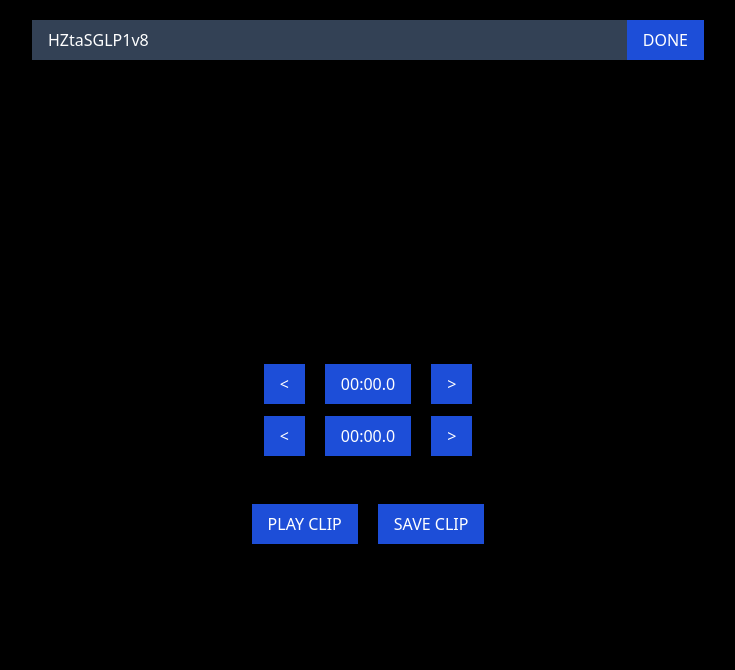
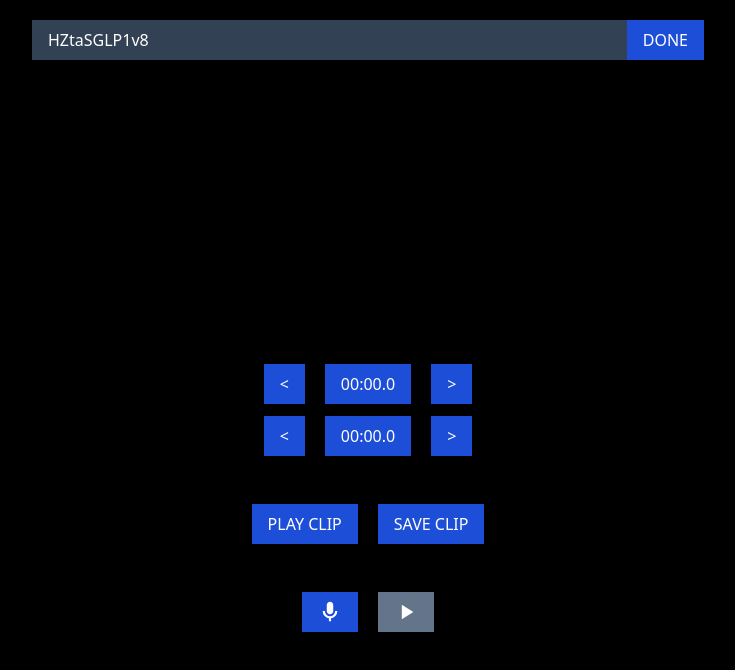
Before and after one commit to bryanjenningz/speaking-practice, a Next.js app: page / in a window 1280 px wide. Shown: the top 670 px of the page, without its empty margins (272-1007 px from the left). Built offline with nearby package versions, Linux system fonts and the light colour scheme; no server answers.

Commit message:
Add audio recording

```diff
--- a/src/pages/index.tsx
+++ b/src/pages/index.tsx
@@ -1,8 +1,9 @@
 import { type NextPage } from "next";
 import Head from "next/head";
-import { useState } from "react";
+import { useEffect, useRef, useState } from "react";
 import { YouTubePlayer, DEFAULT_YOUTUBE_VIDEO_ID } from "~/components/YouTube";
 import { formatVideoTime } from "~/utils/formatVideoTime";
+import { type Recorder, recordAudio } from "~/utils/recordAudio";
 
 type Clip = {
   id: number;
@@ -11,11 +12,60 @@ type Clip = {
   endTime: number;
 };
 
+type SavedAudio =
+  | { type: "NO_AUDIO_SAVED" }
+  | { type: "RECORDING_AUDIO" }
+  | { type: "RECORDED_AUDIO"; play: () => void };
+
+const MicrophoneSvg = () => {
+  return (
+    <svg height="24" viewBox="0 -960 960 960" width="24">
+      <path
+        fill="currentColor"
+        d="M479.972-389q-53.798 0-91.429-37.65-37.63-37.651-37.63-91.437v-238.326q0-53.786 37.658-91.437 37.659-37.65 91.457-37.65 53.798 0 91.429 37.65 37.63 37.651 37.63 91.437v238.326q0 53.786-37.658 91.437Q533.77-389 479.972-389Zm-43.559 283.587v-123.956q-108.065-14.479-178.457-96.855-70.391-82.376-70.391-191.863h87.413q0 85.152 59.983 145.087 59.983 59.935 145.087 59.935 85.104 0 145.039-59.969 59.935-59.969 59.935-145.053h87.413q0 109.544-70.391 191.892-70.392 82.347-178.457 96.826v123.956h-87.174Z"
+      />
+    </svg>
+  );
+};
+
+const StopSvg = () => {
+  return (
+    <svg height="24" viewBox="0 -960 960 960" width="24">
+      <path
+        fill="currentColor"
+        d="M231.869-231.869v-496.262h496.262v496.262H231.869Z"
+      />
+    </svg>
+  );
+};
+
+const PlaySvg = () => {
+  return (
+    <svg height="24" viewBox="0 -960 960 960" width="24">
+      <path
+        fill="currentColor"
+        d="M311.869-185.413v-589.174L775.066-480 311.869-185.413Z"
+      />
+    </svg>
+  );
+};
+
 const Home: NextPage = () => {
   const [videoId, setVideoId] = useState(DEFAULT_YOUTUBE_VIDEO_ID);
   const [startTime, setStartTime] = useState(0);
   const [endTime, setEndTime] = useState(0);
   const [clips, setClips] = useState<Clip[]>([]);
+
+  const recorder = useRef<null | Recorder>();
+  useEffect(() => {
+    void (async () => {
+      recorder.current = await recordAudio();
+    })();
+  }, []);
+  const [savedAudio, setSavedAudio] = useState<SavedAudio>({
+    type: "NO_AUDIO_SAVED",
+  });
+
   return (
     <>
       <Head>
@@ -126,6 +176,66 @@ const Home: NextPage = () => {
             </button>
           </section>
 
+          <section className="flex items-center gap-5">
+            <button
+              className="bg-blue-700 px-4 py-2 uppercase text-white transition duration-300 hover:bg-blue-600"
+              onClick={() => {
+                const audioRecorder = recorder.current;
+                if (!audioRecorder) return;
+
+                const record = () => {
+                  audioRecorder.start();
+                  setSavedAudio({ type: "RECORDING_AUDIO" });
+                };
+
+                const stop = async () => {
+                  const { play } = await audioRecorder.stop();
+                  setSavedAudio({ type: "RECORDED_AUDIO", play });
+                };
+
+                switch (savedAudio.type) {
+                  case "NO_AUDIO_SAVED":
+                    return record();
+                  case "RECORDING_AUDIO":
+                    return void stop();
+                  case "RECORDED_AUDIO":
+                    return record();
+                }
+              }}
+            >
+              {((): JSX.Element => {
+                switch (savedAudio.type) {
+                  case "NO_AUDIO_SAVED":
+                    return <MicrophoneSvg />;
+                  case "RECORDING_AUDIO":
+                    return <StopSvg />;
+                  case "RECORDED_AUDIO":
+                    return <MicrophoneSvg />;
+                }
+              })()}
+            </button>
+
+            <button
+              className="bg-blue-700 px-4 py-2 uppercase text-white transition duration-300 hover:bg-blue-600 disabled:bg-slate-500"
+              onClick={() => {
+                if (savedAudio.type !== "RECORDED_AUDIO") return;
+                savedAudio.play();
+              }}
+              disabled={((): boolean => {
+                switch (savedAudio.type) {
+                  case "NO_AUDIO_SAVED":
+                    return true;
+                  case "RECORDING_AUDIO":
+                    return true;
+                  case "RECORDED_AUDIO":
+                    return false;
+                }
+              })()}
+            >
+              <PlaySvg />
+            </button>
+          </section>
+
           <ul>
             {clips.map((clip) => {
               const clipText = [clip.startTime, clip.endTime]
--- /dev/null
+++ b/src/utils/recordAudio.ts
@@ -0,0 +1,40 @@
+export type Recorder = {
+  start: StartRecorder;
+  stop: StopRecorder;
+};
+
+export type StartRecorder = () => void;
+
+export type StopRecorder = () => Promise<{
+  audioBlob: Blob;
+  audioUrl: string;
+  play: () => Promise<void>;
+}>;
+
+export const recordAudio = (): Promise<Recorder> =>
+  new Promise(async (resolve) => {
+    const stream = await navigator.mediaDevices.getUserMedia({ audio: true });
+    const mediaRecorder = new MediaRecorder(stream);
+    const audioChunks: Blob[] = [];
+
+    mediaRecorder.addEventListener("dataavailable", (event) => {
+      audioChunks.push(event.data);
+    });
+
+    const start: StartRecorder = () => mediaRecorder.start();
+
+    const stop: StopRecorder = () =>
+      new Promise((resolve) => {
+        mediaRecorder.addEventListener("stop", () => {
+          const audioBlob = new Blob(audioChunks, { type: "audio/mpeg" });
+          const audioUrl = URL.createObjectURL(audioBlob);
+          const audio = new Audio(audioUrl);
+          const play = () => audio.play();
+          resolve({ audioBlob, audioUrl, play });
+        });
+
+        mediaRecorder.stop();
+      });
+
+    resolve({ start, stop });
+  });
```
